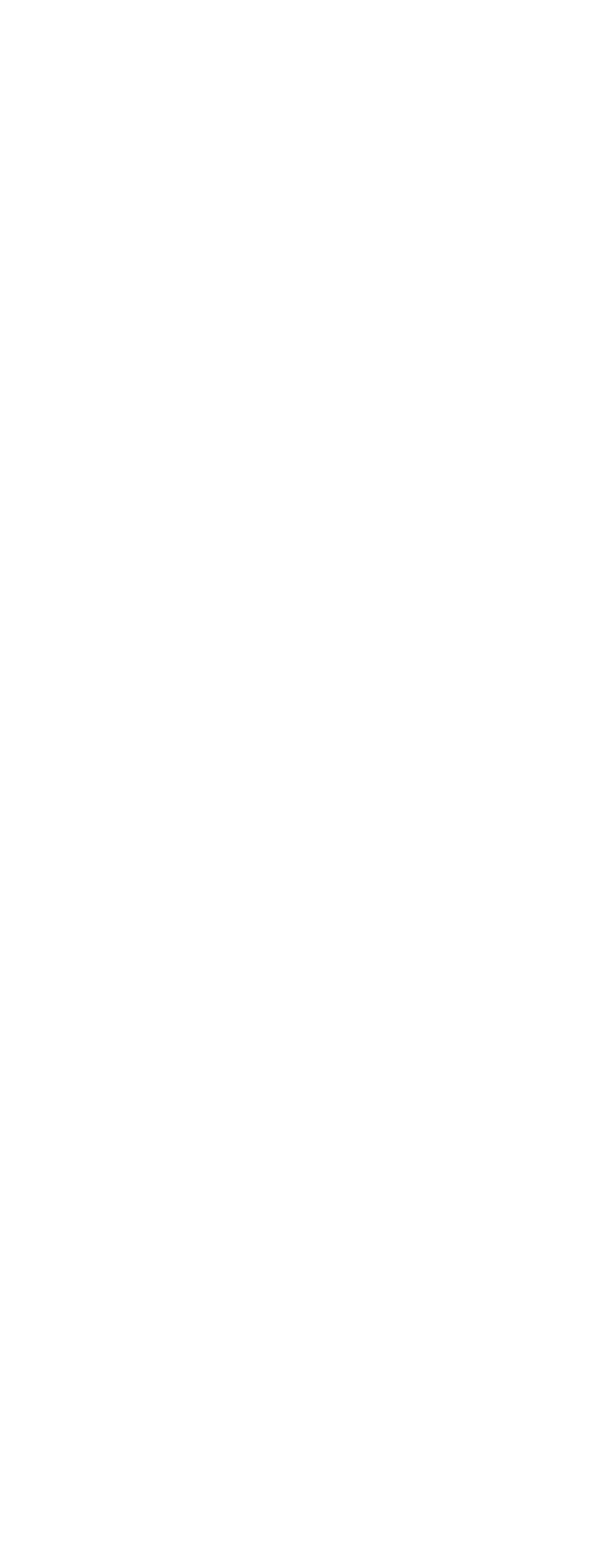
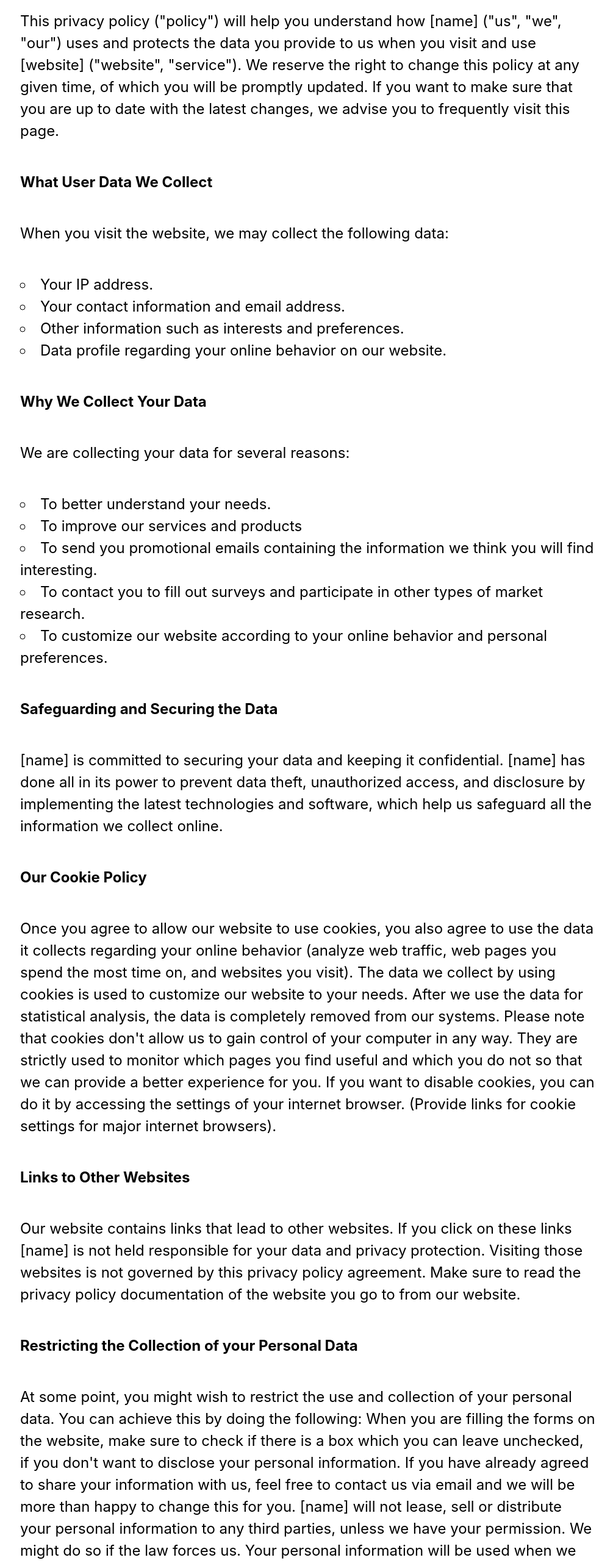
Before and after one commit to skwong-code/next-restaurant, a Next.js app in the folder restaurant-app/: page /privacy in a window 1280 px wide. Shown: the part 234-2797 px from the top of the page at 61% size, without its empty margins (135-1140 px from the left). Before the commit the page ends 800 px from the top, so only its background shows below. Built offline with nearby package versions, Linux system fonts and the light colour scheme.

Commit message:
description added

```diff
--- a/restaurant-app/pages/privacy.js
+++ b/restaurant-app/pages/privacy.js
@@ -12,10 +12,52 @@ export default function Home() {
         <h1 className="title">
         Generic Privacy Policy Template
         </h1>
-        <p className="description"></p>
+        <p className="description">This privacy policy ("policy") will help you understand how [name] ("us", "we", "our") uses and protects the data you provide to us when you visit and use [website] ("website", "service").
+We reserve the right to change this policy at any given time, of which you will be promptly updated. If you want to make sure that you are up to date with the latest changes, we advise you to frequently visit this page.
+</p>
 
-This privacy policy ("policy") will help you understand how [name] ("us", "we", "our") uses and protects the data you provide to us when you visit and use [website] ("website", "service").
-We reserve the right to change this policy at any given time, of which you will be promptly updated. If you want to make sure that you are up to date with the latest changes, we advise you to frequently visit this page.
+<p className="heeder"> What User Data We Collect</p>
+
+<p className="description">When you visit the website, we may collect the following data:</p>
+
+<p className="list">	<li>Your IP address.</li>
+<li>Your contact information and email address.</li>
+<li>Other information such as interests and preferences.</li>
+<li>Data profile regarding your online behavior on our website.</li>
+</p>
+
+<p className="heeder"> Why We Collect Your Data</p>
+<p className="description">We are collecting your data for several reasons:</p>
+
+<p className="list">	<li>To better understand your needs.</li>
+<li>To improve our services and products</li>
+<li>To send you promotional emails containing the information we think you will find interesting.</li>
+<li>To contact you to fill out surveys and participate in other types of market research.</li>
+<li>To customize our website according to your online behavior and personal preferences.</li>
+</p>
+
+<p className="heeder">Safeguarding and Securing the Data</p>
+<p className="description">[name] is committed to securing your data and keeping it confidential. [name] has done all in its power to prevent data theft, unauthorized access, and disclosure by implementing the latest technologies and software, which help us safeguard all the information we collect online.</p>
+
+<p className="heeder">Our Cookie Policy</p>
+<p className="description"> Once you agree to allow our website to use cookies, you also agree to use the data it collects regarding your online behavior (analyze web traffic, web pages you spend the most time on, and websites you visit).
+The data we collect by using cookies is used to customize our website to your needs. After we use the data for statistical analysis, the data is completely removed from our systems.
+Please note that cookies don't allow us to gain control of your computer in any way. They are strictly used to monitor which pages you find useful and which you do not so that we can provide a better experience for you.
+If you want to disable cookies, you can do it by accessing the settings of your internet browser. (Provide links for cookie settings for major internet browsers).
+</p>
+<p className="heeder">Links to Other Websites</p>
+<p className="description">Our website contains links that lead to other websites. If you click on these links [name] is not held responsible for your data and privacy protection. Visiting those websites is not governed by this privacy policy agreement. Make sure to read the privacy policy documentation of the website you go to from our website.
+</p>
+
+<p className="heeder">Restricting the Collection of your Personal Data</p>
+<p className="description">At some point, you might wish to restrict the use and collection of your personal data. You can achieve this by doing the following:
+When you are filling the forms on the website, make sure to check if there is a box which you can leave unchecked, if you don't want to disclose your personal information.
+If you have already agreed to share your information with us, feel free to contact us via email and we will be more than happy to change this for you.
+[name] will not lease, sell or distribute your personal information to any third parties, unless we have your permission. We might do so if the law forces us. Your personal information will be used when we need to send you promotional materials if you agree to this privacy policy.
+
+</p>
+
+
 
       </main>
 
@@ -23,7 +65,118 @@ We reserve the right to change this policy at any given time, of which you will
 
       </footer>
 
+      <style jsx>{`
+        .container {
+          min-height: 20vh;
+          padding: 0 0.5rem;
+          display: flex;
+          flex-direction: column;
+          justify-content: center;
+          align-items: center;
+        }
 
+        .heeder {
+          line-height: 1.5;
+          font-size: 1.5rem;
+          text-align: left;
+          padding: 0 10rem;
+          font-weight: bold;
+        }
+
+        .list {
+          line-height: 1.5;
+          font-size: 1.5rem;
+          text-align: left;
+          list-style-type: circle;
+          padding: 0 10rem;
+        }
+
+
+        main {
+          padding: 5rem 0;
+          flex: 1;
+          display: flex;
+          flex-direction: column;
+          justify-content: center;
+          align-items: left;
+        }
+
+        footer {
+          width: 100%;
+          height: 100px;
+          border-top: 1px solid #eaeaea;
+          display: flex;
+          justify-content: center;
+          align-items: center;
+        }
+
+        footer img {
+          margin-left: 0.5rem;
+        }
+
+        footer a {
+          display: flex;
+          justify-content: center;
+          align-items: center;
+        }
+
+        a {
+          color: inherit;
+          text-decoration: none;
+        }
+
+        .title a {
+          color: #0070f3;
+          text-decoration: none;
+        }
+
+        .title a:hover,
+        .title a:focus,
+        .title a:active {
+          text-decoration: underline;
+        }
+
+        .title {
+          margin: 0;
+          line-height: 1.15;
+          font-size: 4rem;
+        }
+
+        .title,
+        .description {
+          text-align: center;
+          padding: 0 10rem;
+        }
+
+        .description {
+          line-height: 1.5;
+          font-size: 1.5rem;
+          text-align: left;
+        }
+
+        code {
+          background: #fafafa;
+          border-radius: 5px;
+          padding: 0.75rem;
+          font-size: 1.1rem;
+          font-family: Menlo, Monaco, Lucida Console, Liberation Mono,
+            DejaVu Sans Mono, Bitstream Vera Sans Mono, Courier New, monospace;
+        }
+
+
+
+
+        .logo {
+          height: 1em;
+        }
+
+        @media (max-width: 600px) {
+          .grid {
+            width: 100%;
+            flex-direction: column;
+          }
+        }
+      `}</style>
 
       <style jsx global>{`
         html,
```
